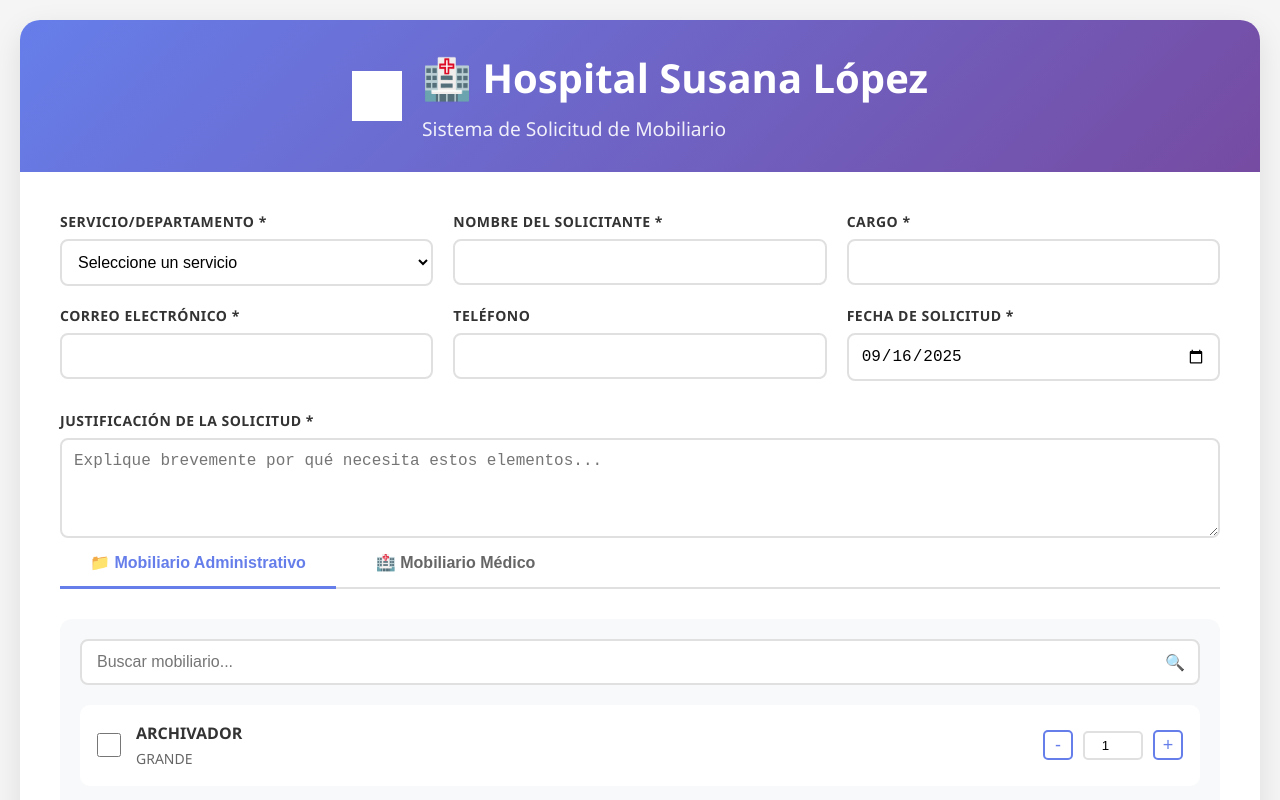
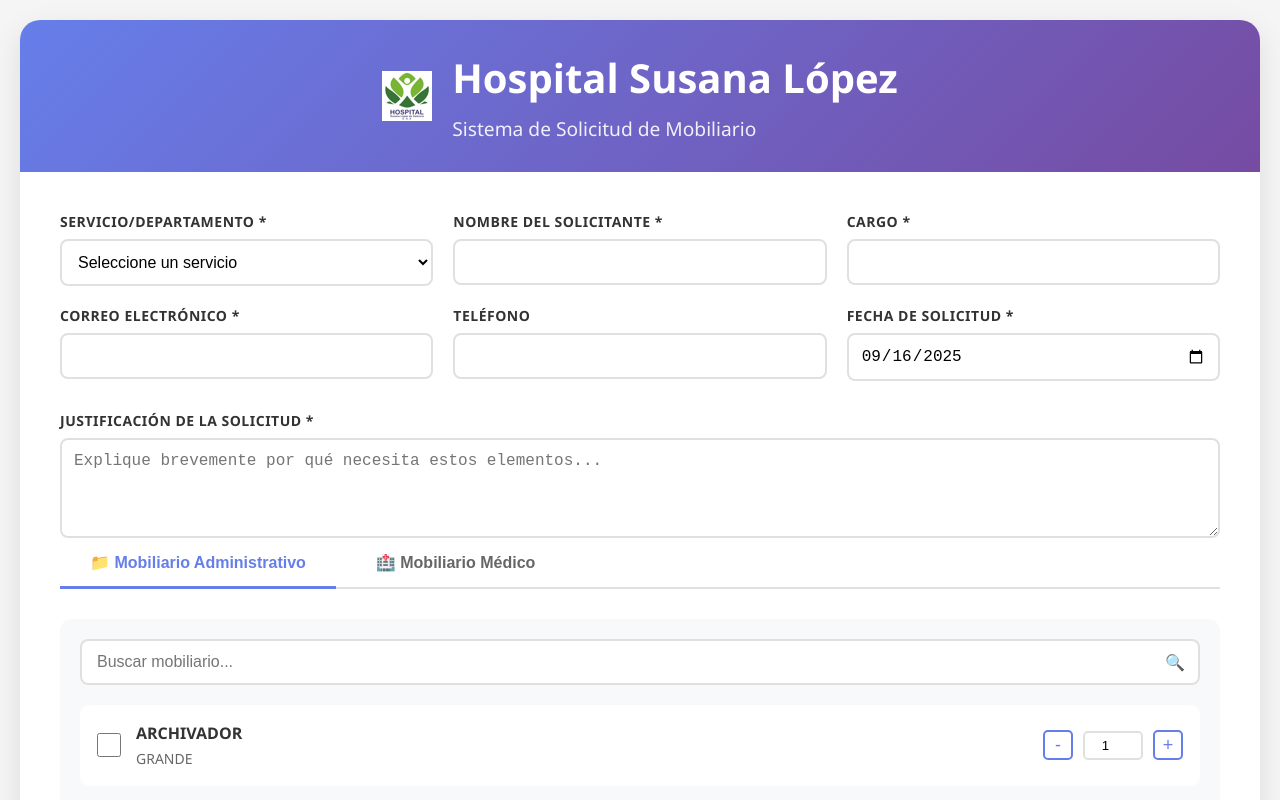
Before and after one commit to LiderBiomedico/Suministros-, a website: page index.html in a window 1280 px wide. Shown: the top 800 px of the page. Drawn offline with Linux system fonts and the light colour scheme.

Commit message:
Add files via upload

```diff
--- a/index.html
+++ b/index.html
@@ -44,9 +44,7 @@
 .header-logo {
     max-width: 80px;
     height: auto;
-    filter: brightness(0) invert(1);
 }
-
 .header-text {
     text-align: left;
 }
@@ -395,7 +393,7 @@
     <div class="header-content">
         <img src="logo-hslv.png" alt="Hospital Susana López" class="header-logo">
         <div class="header-text">
-            <h1>🏥 Hospital Susana López</h1>
+            <h1> Hospital Susana López</h1>
             <p>Sistema de Solicitud de Mobiliario</p>
         </div>
     </div>
```
